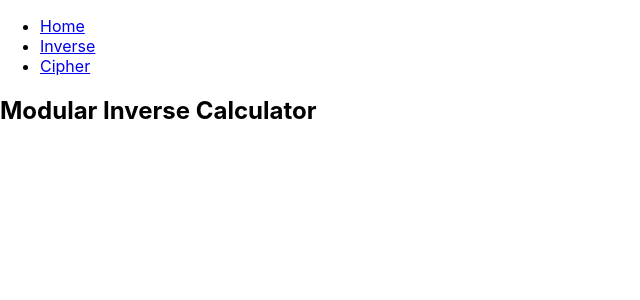
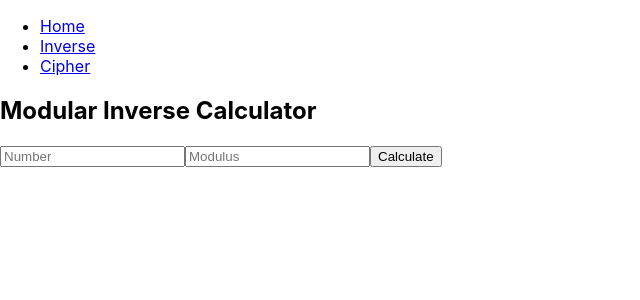
Before and after one commit to pem2k/cs_5002_final_front_end, a React (Create React App) app: page /Inverse in a window 1280 px wide. Shown: the top 300 px of the page, without its empty margins (0-640 px from the left). Built offline with nearby package versions, Linux system fonts and the light colour scheme.

Commit message:
Fixed some imports, created basic inverse form, linked inverse form to inverse page

```diff
--- /dev/null
+++ b/src/components/InverseForm.jsx
@@ -0,0 +1,21 @@
+import React, { useState } from "react";
+
+export default function InverseForm(){
+    return(
+        /*const [number_input, set_number_input] = useState("");
+        const [mod_input, set_mod_input] = useState("");
+        const [steps, set_steps] = useState([]);
+        const [result, set_result] = useState("")*/
+
+        <form action={submit_handler}>
+            <input name="number" placeholder="Number" />
+            <input name="mod" placeholder="Modulus"/>
+            <button type="submit">Calculate</button>
+        </form>
+)
+}
+
+const submit_handler = (event) => {
+    event.preventDefault();
+    // axios call to backend here
+}
--- /dev/null
+++ b/src/components/WorkShower.jsx
@@ -0,0 +1,5 @@
+import React from 'react'
+
+export default function WorkShower(){
+
+}
--- a/src/pages/Inverse.jsx
+++ b/src/pages/Inverse.jsx
@@ -1,10 +1,12 @@
 import React from "react"
-import InverseFormResults from "../components/InverseFormResult"
+import InverseForm from "../components/InverseForm"
+
 
 export default function Inverse(){
     return(
         <div>
             <h2>Modular Inverse Calculator</h2>
+            <InverseForm />
         </div>
     )
 }
--- a/src/pages/cipher.jsx
+++ b/src/pages/cipher.jsx
@@ -1,5 +1,5 @@
 import React from "react"
-
+//import CipherForm from "../components/CipherForm"
 
 export default function Cipher(){
     return(
```
Also changed, not shown: src/components/InverseFormResult.jsx (deleted, +0 -12 lines), src/components/CiperFormResult.jsx (deleted), src/components/CipherForm.jsx (added).
